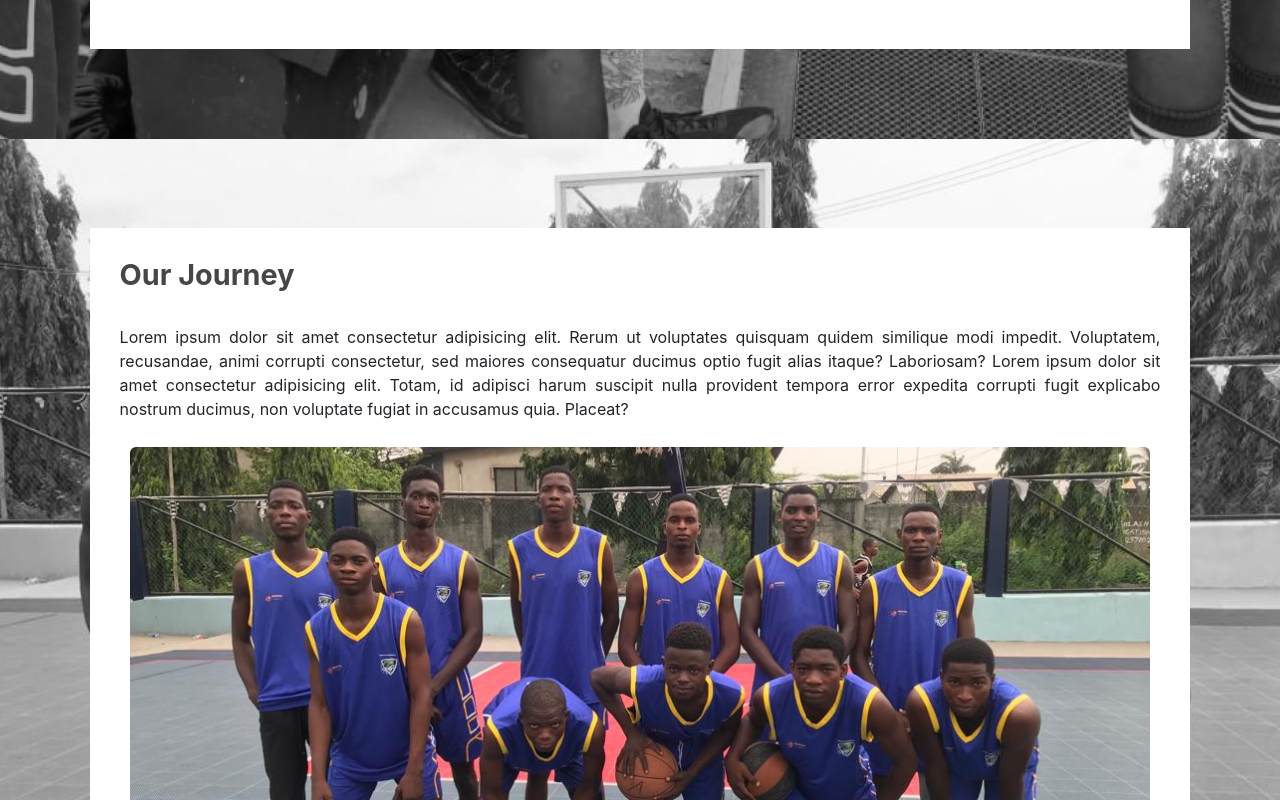
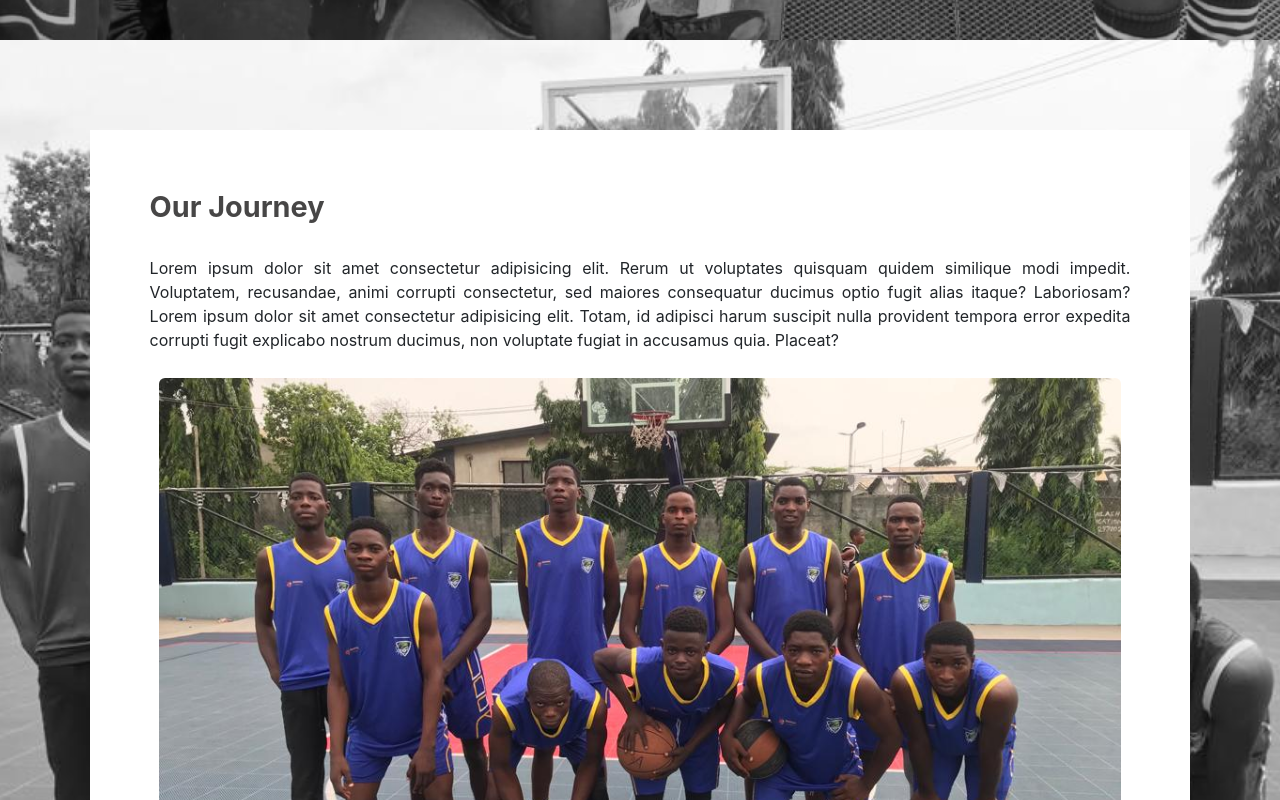
Before and after one commit to whitelionsacademy/site, a React (Create React App) app: page /site/about in a window 1280 px wide. Shown: the part 2040-2840 px from the top of the page. Built offline with nearby package versions, Linux system fonts and the light colour scheme.

Commit message:
update vision and journey image

```diff
--- a/src/components/aboutpage.css
+++ b/src/components/aboutpage.css
@@ -146,7 +146,7 @@
 }
 
 .visimg{
-    height: 100%;
+    height: 500px;
     width: 100%;
     object-fit:cover;
 }
@@ -164,7 +164,7 @@
     padding: 7%;
 }
 .journflex{
-    padding: 30px;
+    padding: 60px;
     overflow: hidden;
     width: 100%;
     height: 100%;
@@ -183,7 +183,7 @@
 
 .journimg{
     width: 100%;
-    height: 500px;
+    height: 600px;
     object-fit:cover;
 }
 
```
